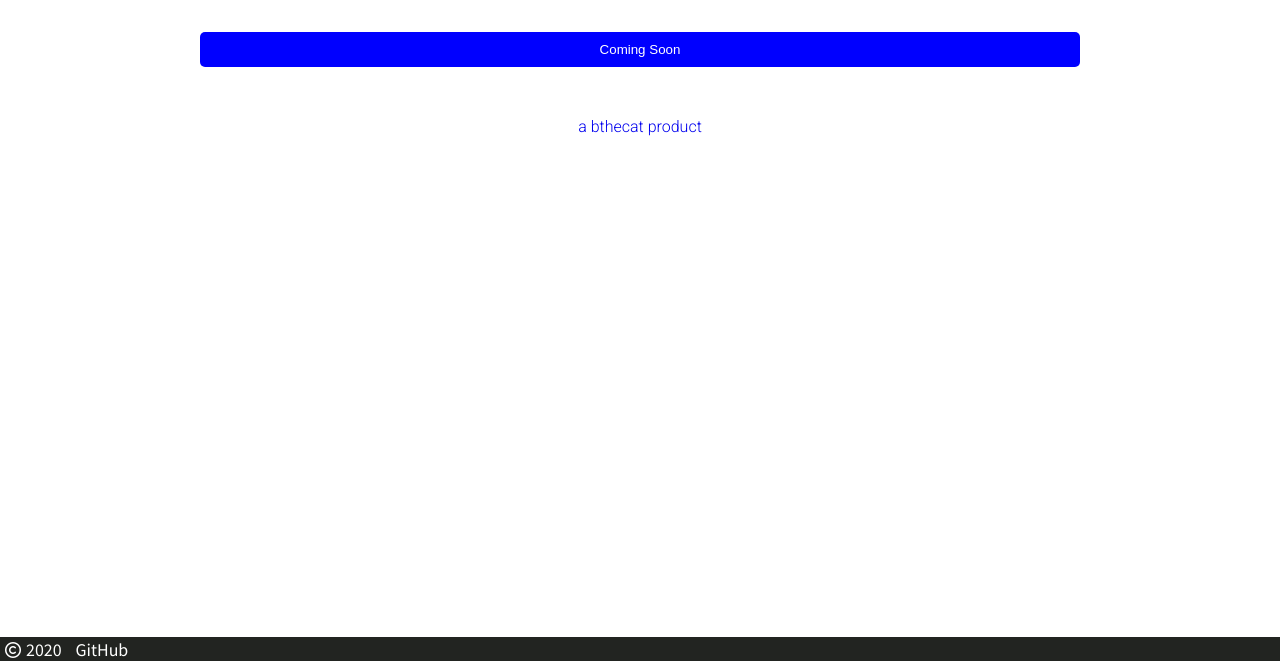
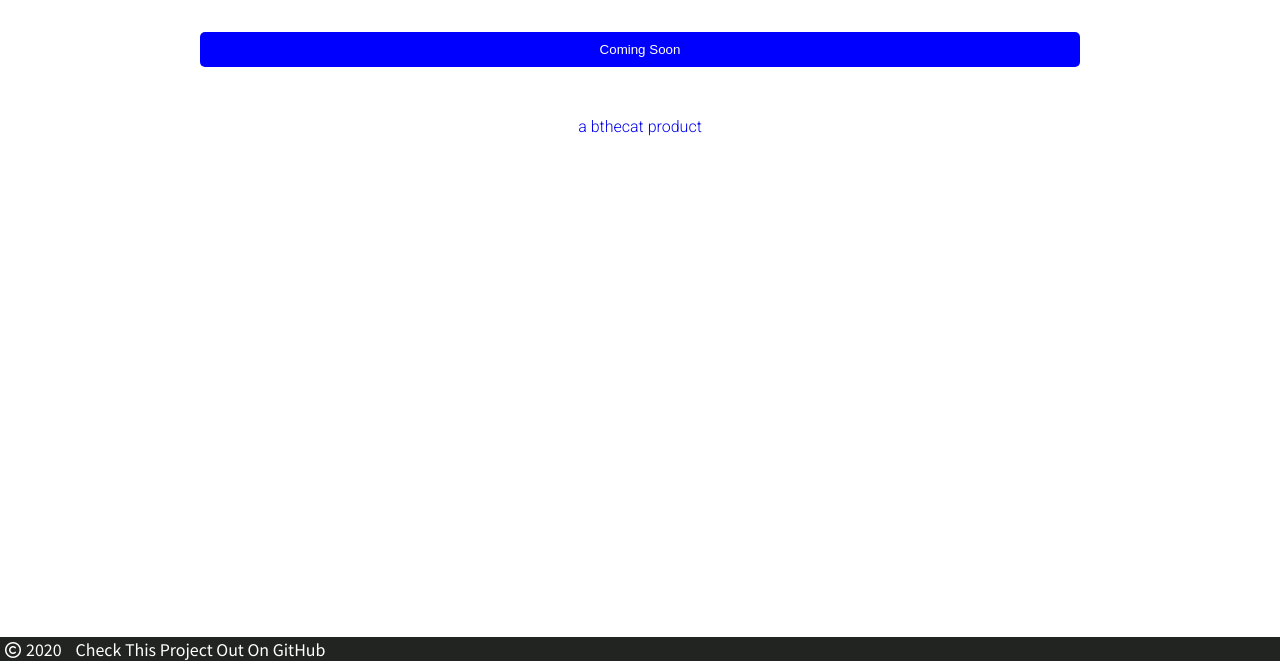
Before and after one commit to bcat1023/smart-assist, a plain HTML site: page download.html in a window 1280 px wide. Shown: the part 139-800 px from the top of the page. Drawn offline with Linux system fonts and the light colour scheme.

Commit message:
started adversising the github

```diff
--- a/download.html
+++ b/download.html
@@ -37,7 +37,7 @@
         <div style="bottom: 0px; position: fixed;width: -webkit-fill-available;" class="navbar">
             <nav>
                 <ui class="navli"><i class="far fa-copyright" style="color:white;" aria-hidden="true"></i><a class="navlink" href="#">2020</a></ui>
-                <ui class="navli"><a class="navlink" href="https://github.com/bcat1023" target="_blank">GitHub</a></ui>
+                <ui class="navli"><a class="navlink" href="https://github.com/bcat1023/smart-assist" target="_blank">Check This Project Out On GitHub</a></ui>
             </nav>
         </div>
     </body>
```
Also changed, not shown: index.html (+1 -1 lines).
